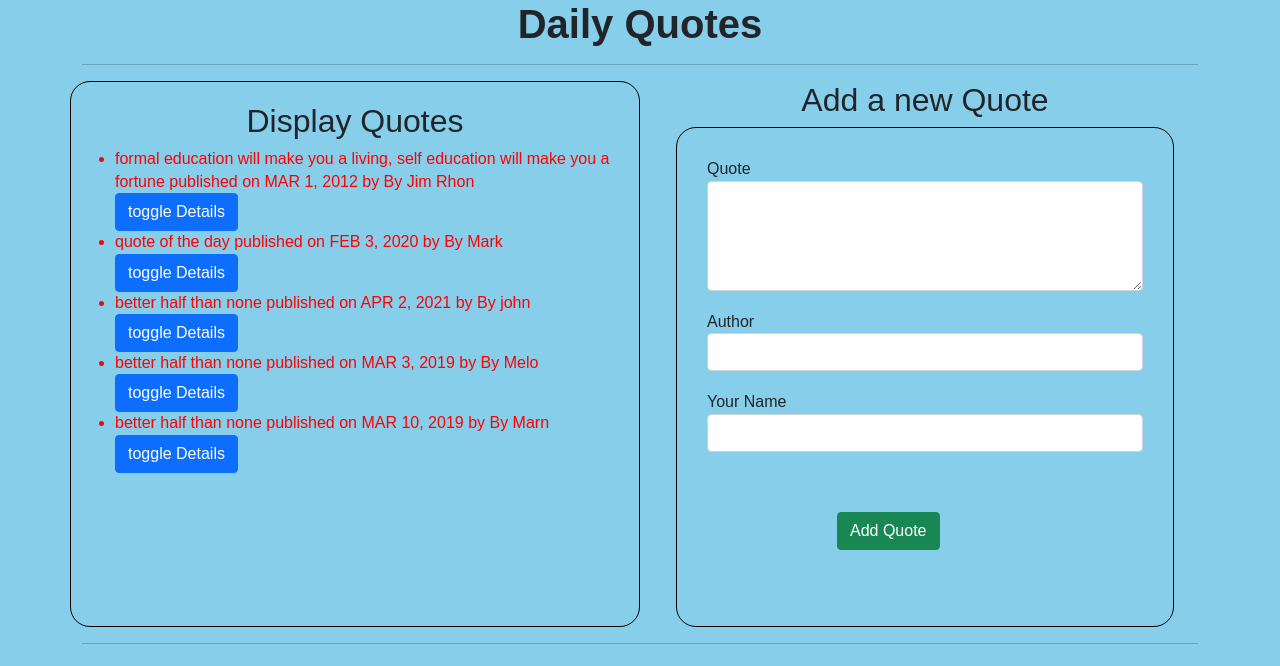
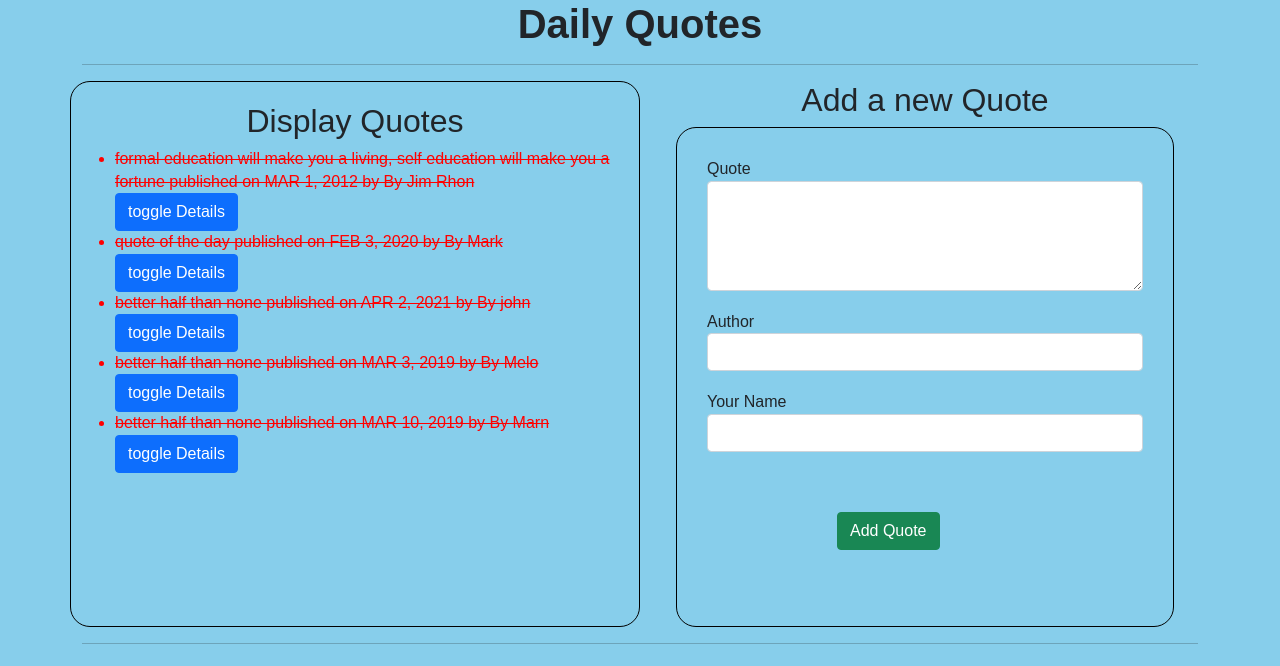
Before and after one commit to melodytowett/Quotes, an Angular app in the folder quotes/: page / in a window 1280 px wide. Shown: the top 666 px of the page. Built offline with nearby package versions, Linux system fonts and the light colour scheme.

Commit message:
update directive

```diff
--- a/quotes/src/app/quote/quote.component.html
+++ b/quotes/src/app/quote/quote.component.html
@@ -8,7 +8,7 @@
             <h2>Display Quotes</h2>
             <ul>
                 <div *ngFor='let quote of quotes;let i=index'>
-                    <li>{{quote.name}} published on {{quote.completeDate|date|uppercase}} by {{quote.author}} </li>
+                    <li appVote>{{quote.name}} published on {{quote.completeDate|date|uppercase}} by {{quote.author}} </li>
                 <button (click)='toggleDetails(i)' class="btn btn-primary">toggle Details</button>
 
                  <app-quote-detail  *ngIf= 'quote.showDescription'[quote] = 'quote'(isComplete)='deleteQuote($event,i)'></app-quote-detail>
--- a/quotes/src/app/vote-quote/vote-quote.component.html
+++ b/quotes/src/app/vote-quote/vote-quote.component.html
@@ -5,7 +5,9 @@
             <p>{{numberOfVotes}} </p>
             <button type="button" class="btn btn-success btn-sm" (click)='upvoteButtonClick()'>upVote</button>
             <button type="button" class="btn btn-danger btn-sm" (click)='downvoteButtonClick()'>downVote</button>
+
             <h6>Delete This Quote</h6>
         <!-- </div>
+
     </div> -->
 </div>
--- a/quotes/src/app/vote-quote/vote-quote.component.ts
+++ b/quotes/src/app/vote-quote/vote-quote.component.ts
@@ -1,4 +1,5 @@
 import { Component, Input, OnInit } from '@angular/core';
+import { VoteDirective } from '../vote.directive';
 
 @Component({
   selector: 'app-vote-quote',
@@ -9,6 +10,9 @@ export class VoteQuoteComponent implements OnInit {
   numberOfVotes : number = 0;
   upvoteButtonClick(){
     this.numberOfVotes ++;
+    if(this.numberOfVotes>5){
+
+    }
   }
   downvoteButtonClick(){
     this.numberOfVotes --;
--- a/quotes/src/app/vote.directive.ts
+++ b/quotes/src/app/vote.directive.ts
@@ -1,10 +1,12 @@
-import { Directive } from '@angular/core';
+import { Directive, ElementRef } from '@angular/core';
 
 @Directive({
   selector: '[appVote]'
 })
 export class VoteDirective {
 
-  constructor() { }
+  constructor(private elem:ElementRef) {
+    this.elem.nativeElement.style.textDecoration='line-through';
+   }
 
 }
```
